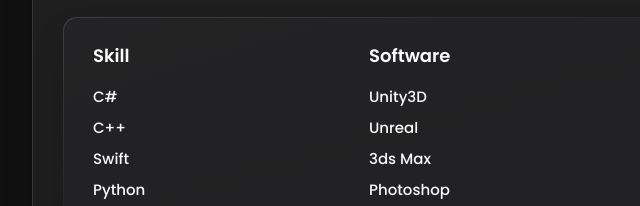
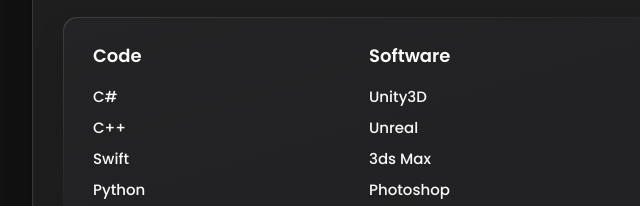
Before and after one commit to KensonTsang/kensontsang.github.io, a plain HTML site: page index.html in a window 1280 px wide. Shown: the part 1245-1451 px from the top of the page, 308-948 px from the left. Drawn offline with nearby package versions, Linux system fonts and the light colour scheme.

Commit message:
Skill title to Code

```diff
--- a/index.html
+++ b/index.html
@@ -322,7 +322,7 @@
             <div class="columnlayout">
               <div>
                 <div class="title-wrapper">
-                  <h5 class="h4 skill-item-title">Skill</h5>
+                  <h5 class="h4 skill-item-title">Code</h5>
                 </div>
 
                 <li class="skills-item">
```
